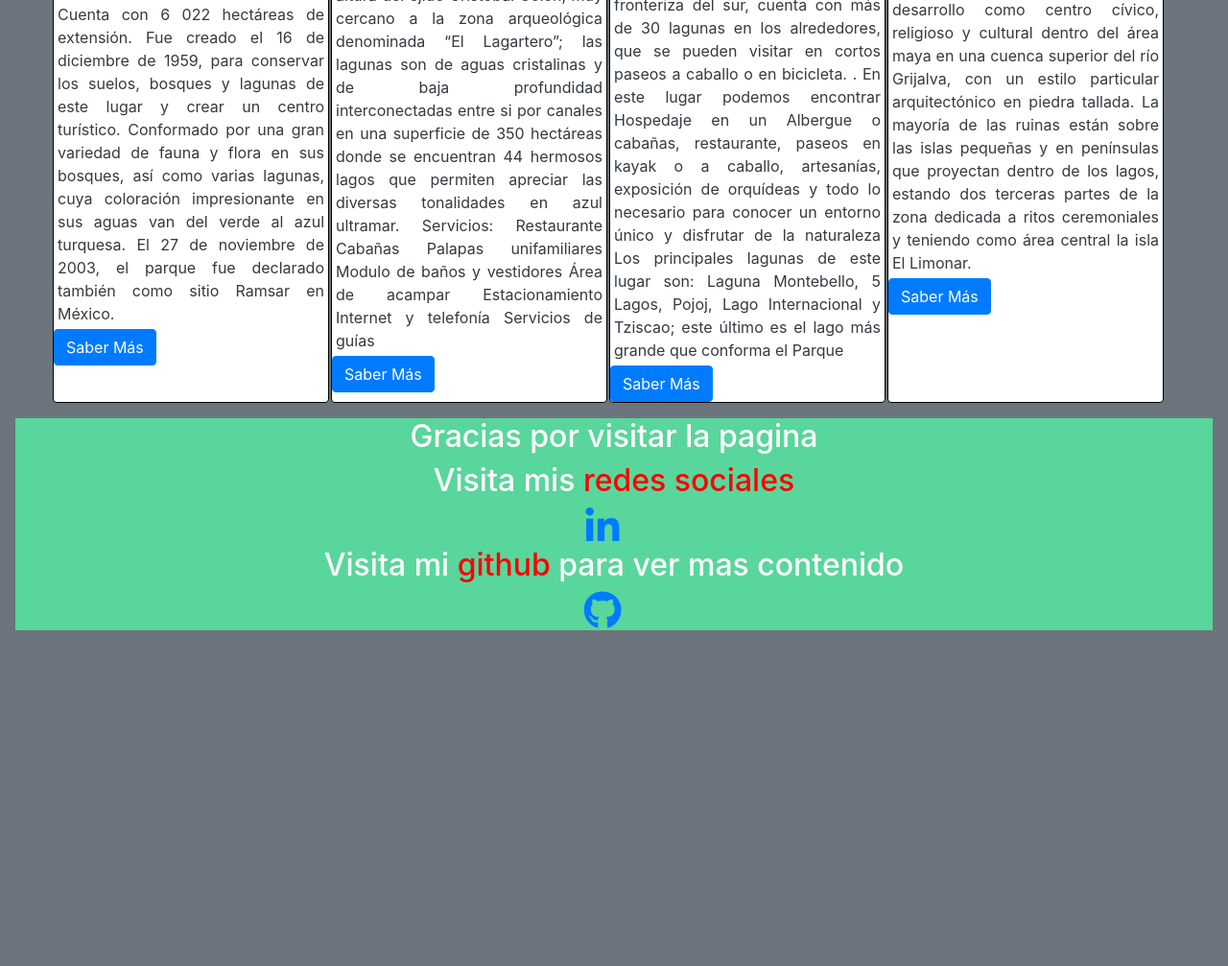
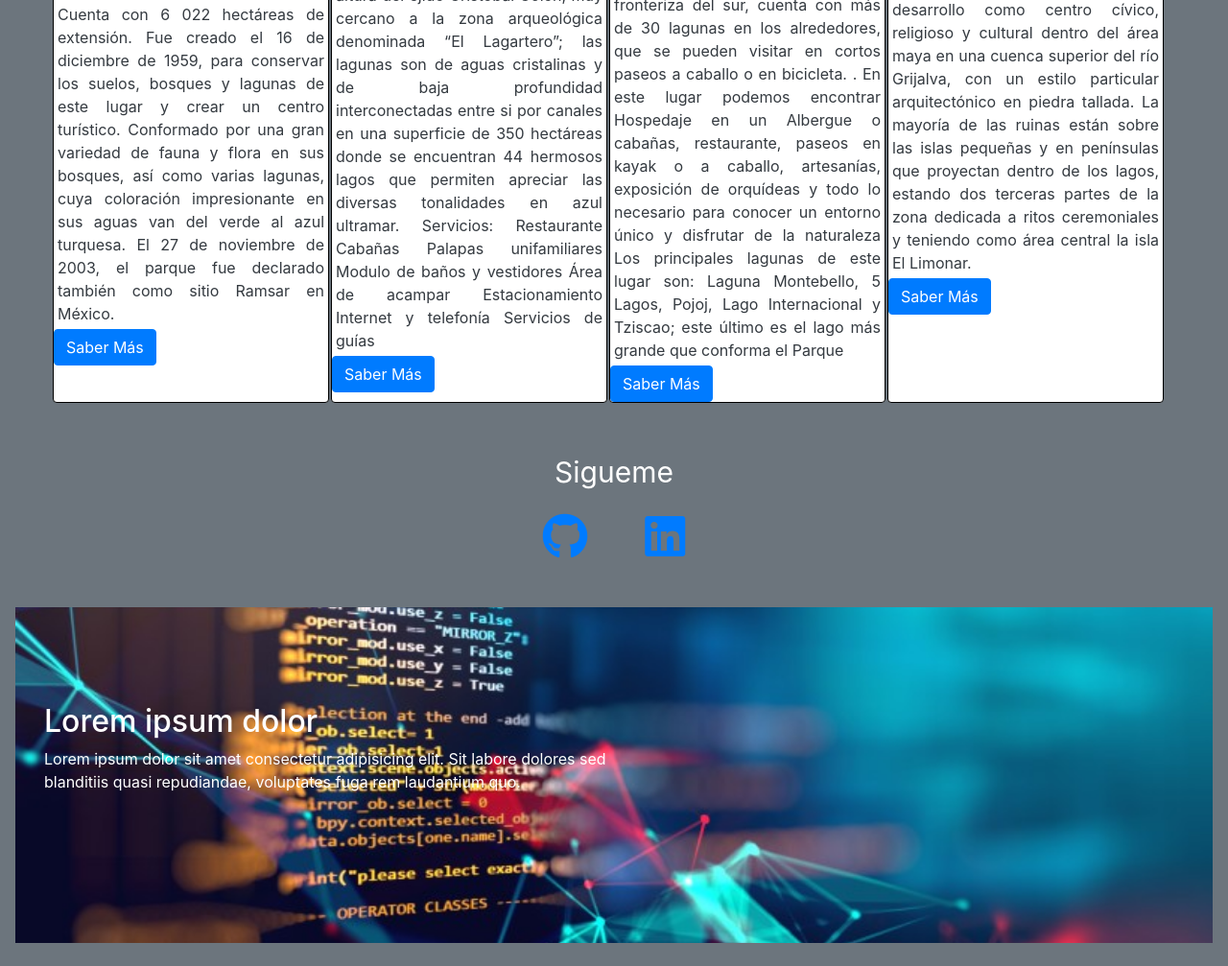
Before and after one commit to LuisBautistaa/La-Trinitaria, a plain HTML site: page index.html in a window 1280 px wide. Shown: the part 3285-4292 px from the top of the page at 96% size. Before the commit the page ends 3966 px from the top, so only its background shows below. Drawn offline with Linux system fonts and the light colour scheme.

Commit message:
se elimino el footer y se agrego un banner

```diff
--- a/estilos.css
+++ b/estilos.css
@@ -35,10 +35,47 @@ table{
 	color:#fff;
 }
 
+.banner-two{
+    width: 100%;
+    height: 350px;
+    background: url(./img/banner.jpg) no-repeat center center/cover;
+}
+
+.banner-two .contentTwo{
+    width: 50%;
+    padding: 100px 0 0 30px;
+
+}
+
+
+.social{
+    margin: 50px;
+}
+
+.social p{
+    text-align: center;
+    font-size: 30px;
+    margin-bottom: 20px;
+}
+.links{
+    display: flex;
+    align-items: center;
+    justify-content: center;
+}
+.links a{
+    margin: 0 30px;
+}
+.links a i{
+    font-size: 3rem;
+}
+
 footer{
 	margin-top: 1rem;
 	background: #59d69b;
 	color:#fff;
+	background-image: url(./img/banner.jpg) no-repeat center center/cover;
+	background-image: 100% ;
+
 }
 footer span{
 	color:red;
--- a/index.html
+++ b/index.html
@@ -227,15 +227,24 @@
 </section>
 	</div>
 
-	<footer>
-		<div class="container fluid, text-center" >
-			<h2 class="text-center">Gracias por visitar la pagina</h2>
-			<h2 class="text-center">Visita mis <span> redes sociales</span></h2>
-			<a href="www.linkedin.com/in/luisbautistaa/"><i class="fab fa-linkedin-in"></i></a>
-			<h2 class="text-center">Visita mi <span>github</span> para ver mas contenido</h2>
-			<a href="https://github.com/LuisBautistaa"><i class="fab fa-github"></i></a>
-		</div>
-	</footer>
+	<section class="social">
+        <p>Sigueme</p>
+        <div class="links">
+            <a href="https://github.com/LuisBautistaa">
+                <i class="fab fa-github"></i>
+            </a>
+            <a href="www.linkedin.com/in/luisbautistaa/">
+                <i class="fab fa-linkedin"></i>
+            </a>
+        </div>
+	</section>
+
+	<section class="banner-two" class="container fluid, text-center" >
+        <div class="contentTwo">
+            <h2>Lorem ipsum dolor</h2>
+            <p>Lorem ipsum dolor sit amet consectetur adipisicing elit. Sit labore dolores sed blanditiis quasi repudiandae, voluptates fuga rem laudantium quo.</p>
+        </div>
+    </section>
 
 	<script src="js/jquery.js"></script>
 	<script src="js/bootstrap.min.js"></script>
```
Also changed, not shown: img/banner.jpg (added).
